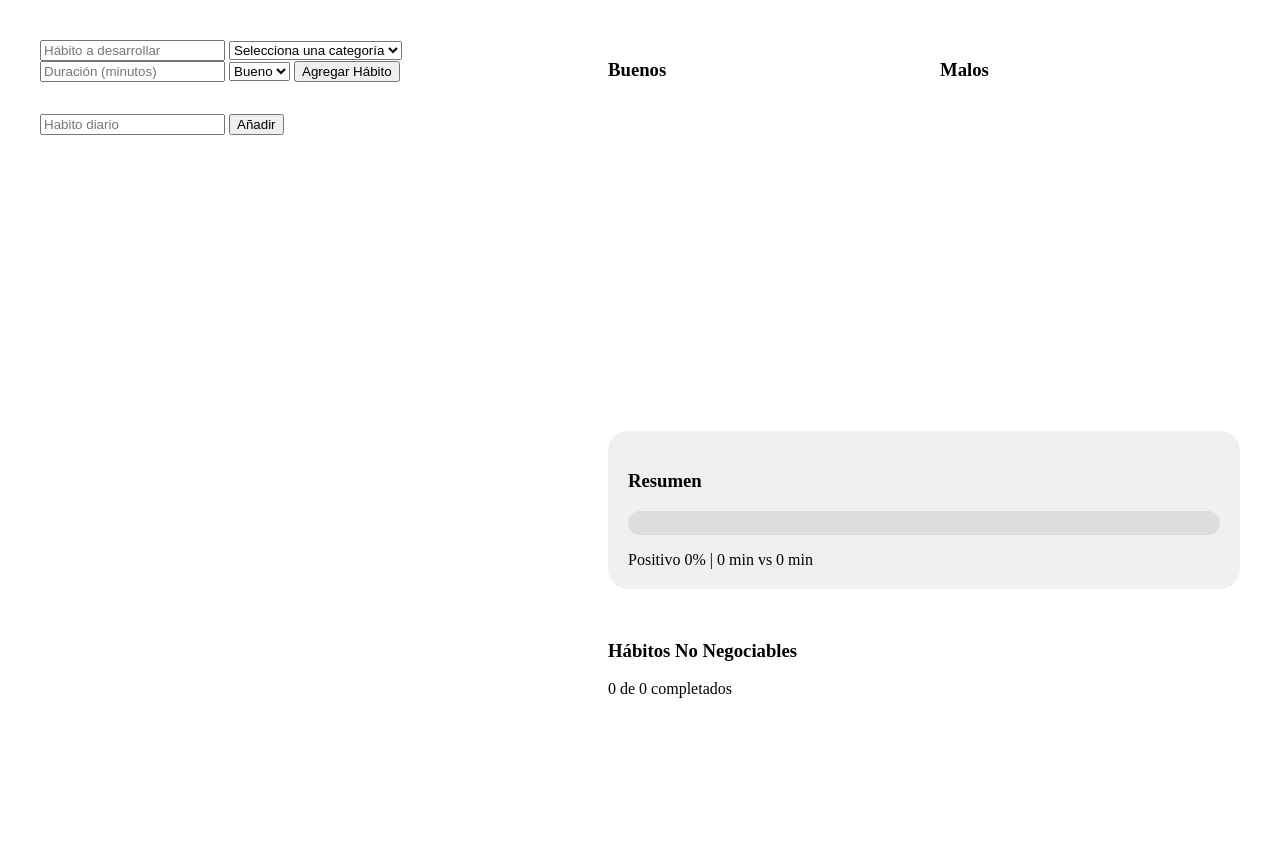
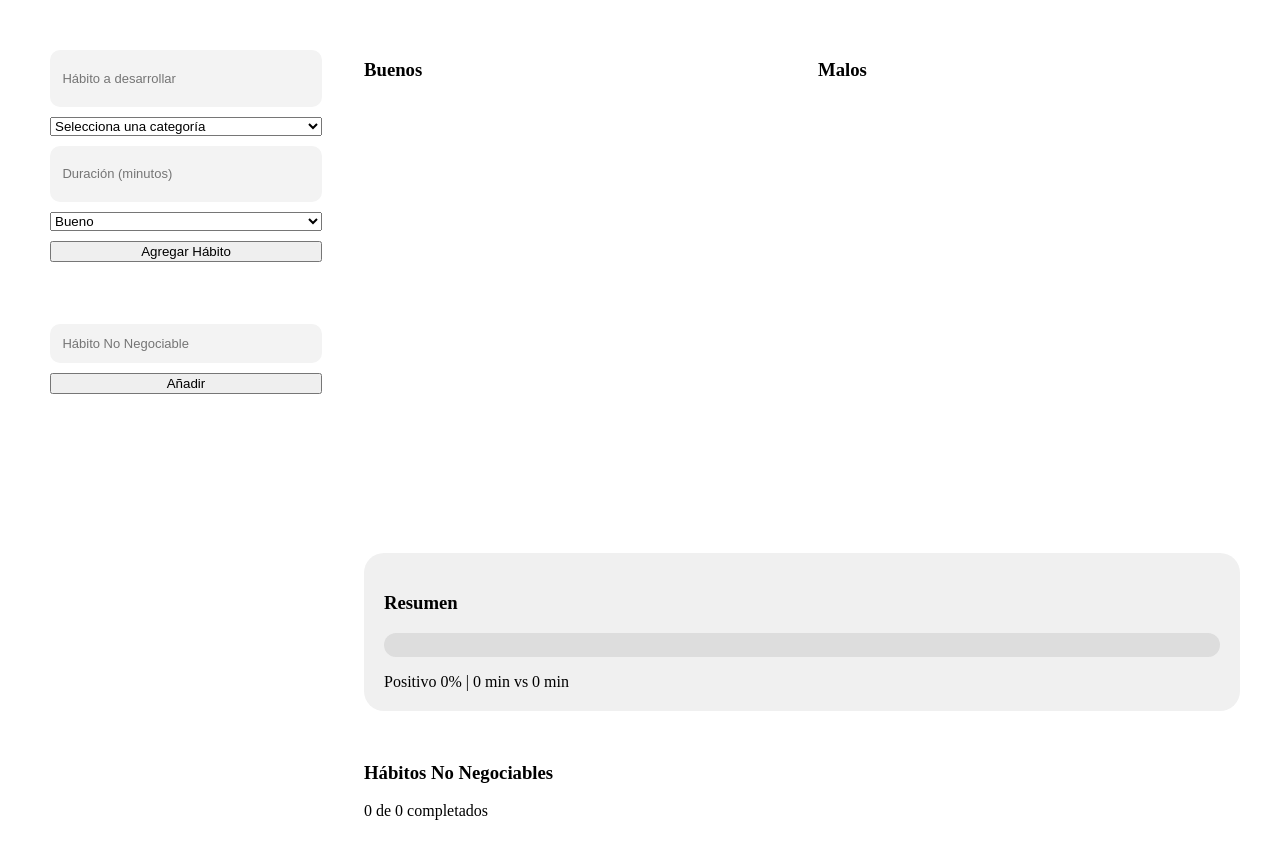
Before and after one commit to o0VanFanel0o/habit-tracker, a plain HTML site: page index.html in a window 1280 px wide. Before the commit the page ends 800 px from the top, so only its background shows below. Drawn offline with nearby package versions, Linux system fonts and the light colour scheme.

Commit message:
feat: update form styles and layout for improved user experience
Co-authored-by: Copilot <copilot@github.com>

```diff
--- a/index.html
+++ b/index.html
@@ -28,7 +28,7 @@
                 <button type="submit">Agregar Hábito</button>
             </form>
             <form id="non-negotiables-form">
-                <input type="text" id="nn-input" placeholder="Habito diario">
+                <input type="text" id="nn-input" placeholder="Hábito No Negociable">
                 <button id="submit">Añadir</button>
             </form>
             <ul id="habits-list"></ul>
--- a/style.css
+++ b/style.css
@@ -32,7 +32,7 @@
 }
 main {
     display: grid;
-    grid-template-columns: 2fr 2fr;
+    grid-template-columns: 1fr 3fr;
     gap: 2rem;
     padding: 2rem;
 }
@@ -41,8 +41,34 @@ main {
     flex-direction: column;
     gap: 2rem;
 }
-#habit-form {
-    display: flex;
-    gap: 1rem;
-    flex-direction: column;
+#habits-form, #non-negotiables-form {
+    display: grid;
+    gap: 10px;
+    margin-bottom: 10px;
+    padding: 10px;
+    border-radius: 5px;
 }
+#habit-name, #habit-time, #habit-frequency {
+    padding: 10px;
+    border-radius: 5px;
+}
+#habit-category, #habit-type {
+
+}
+#habit-name, #habit-time, #nn-input {
+    border: 2px solid transparent;
+    height: 2.5em;
+    padding-left: 0.8em;
+    outline: none;
+    overflow: hidden;
+    background-color: #f3f3f3;
+    border-radius: 10px;
+    transition: all 0.5s;
+    font-size: small;
+}
+
+#habit-name:hover,#habit-name:focus, #habit-time:hover,#habit-time:focus, #nn-input:hover,#nn-input:focus {
+    border: 2px solid #4a9dec;
+    box-shadow: 0px 0px 0px 7px rgb(74, 157, 236, 20%);
+    background-color: white;
+}
```
